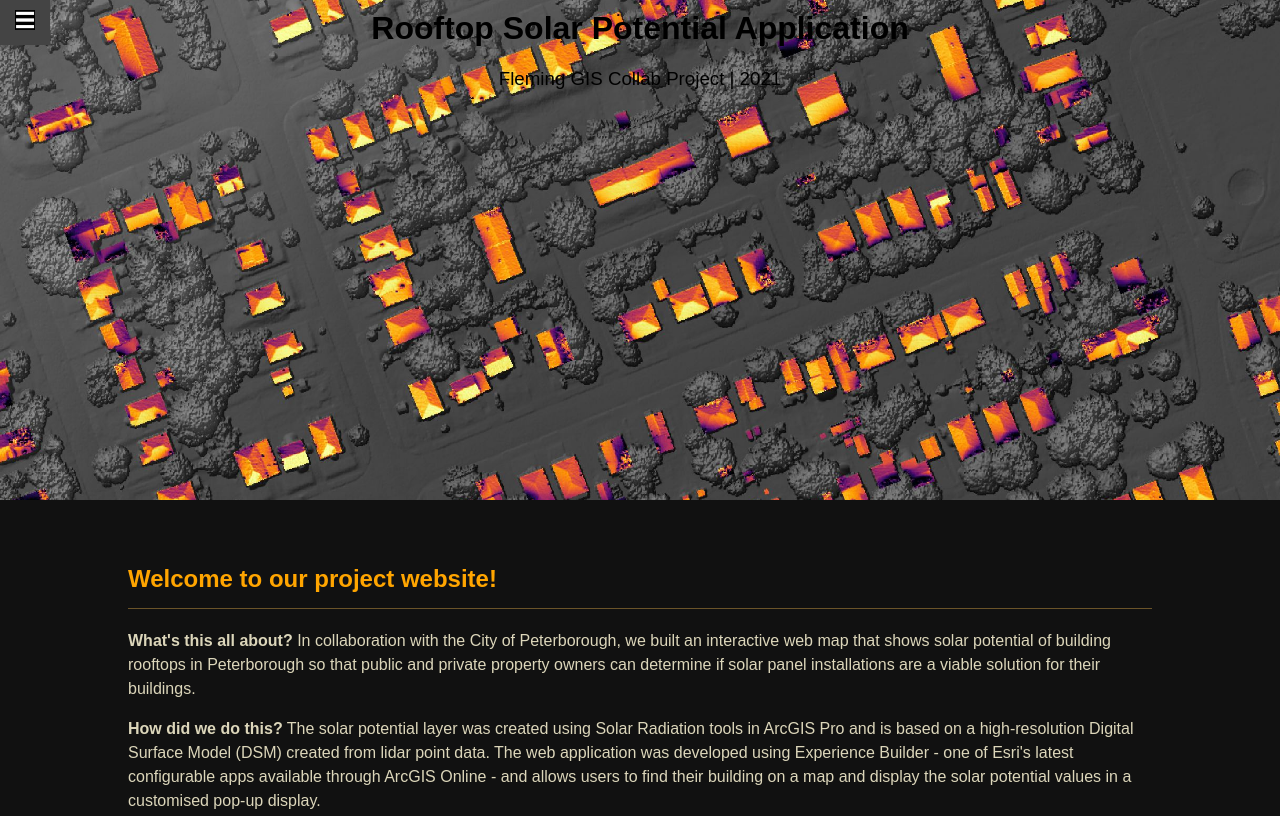
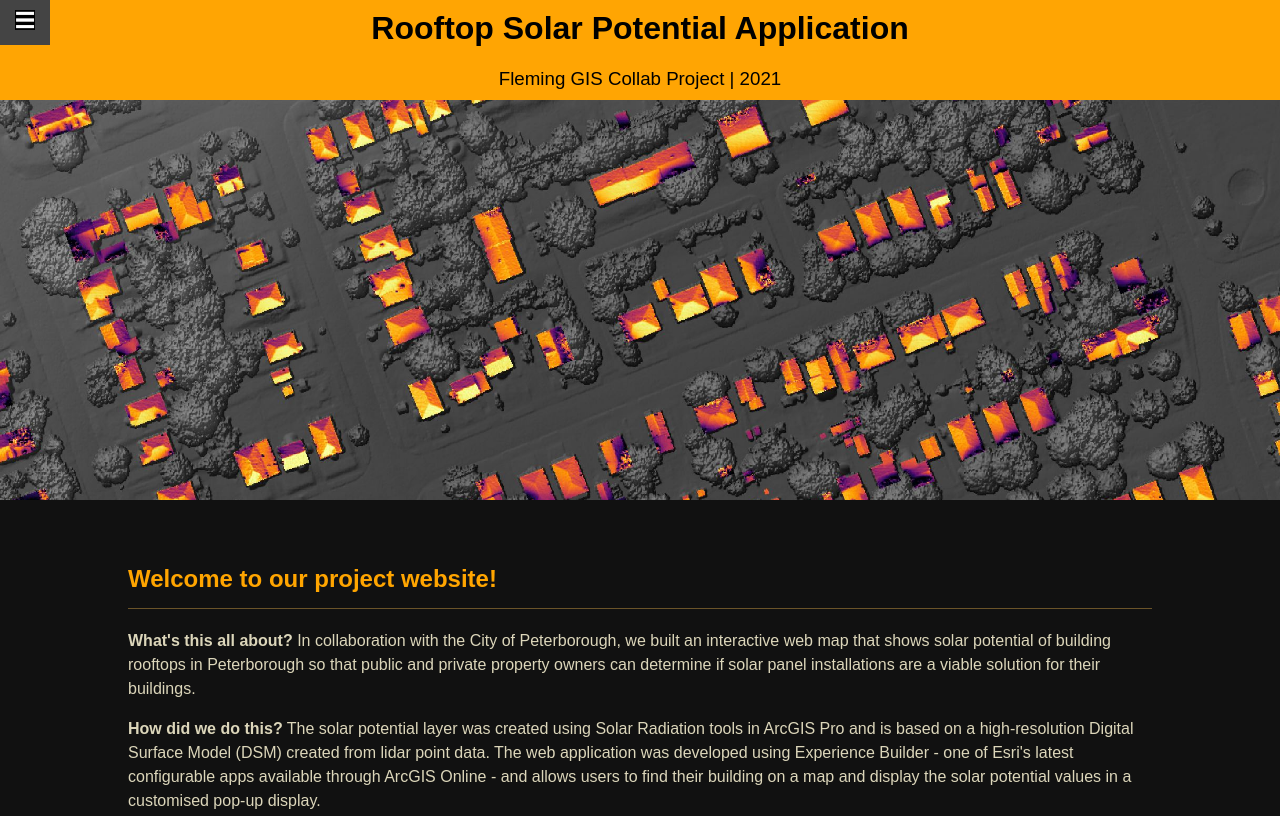
Before and after one commit to AndreaReid/RooftopSolarPotential, a plain HTML site: page index.html in a window 1280 px wide. Shown: the top 816 px of the page. Drawn offline with Linux system fonts and the light colour scheme.

Commit message:
Update style.css

```diff
--- a/style.css
+++ b/style.css
@@ -105,7 +105,7 @@ div.header {
     max-height: 100px;
     padding-top: 10px;
     padding-bottom: 10px;
-    background-color: ##ffa503;
+    background-color: #ffa503;
 }
 
 h1 {
```
